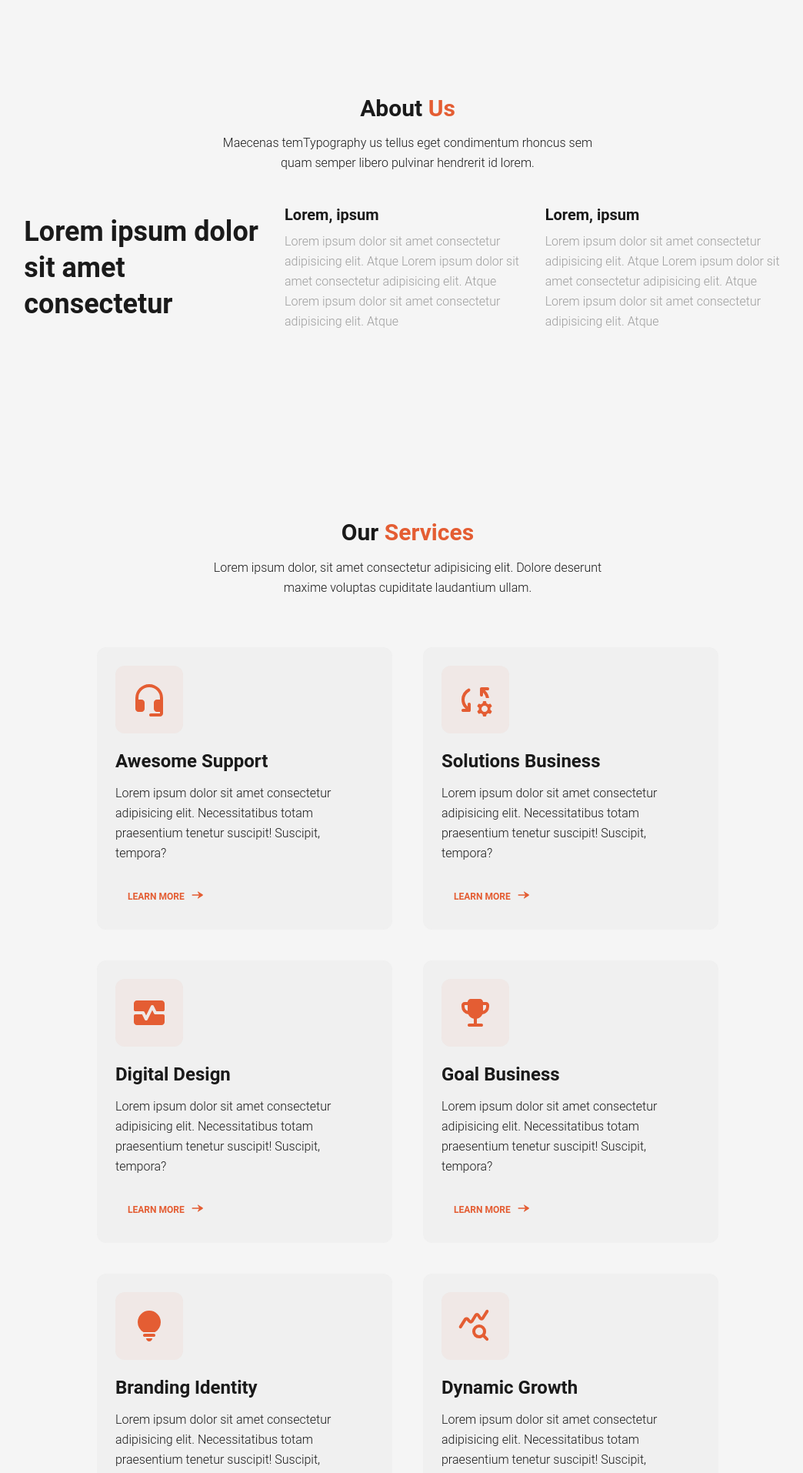
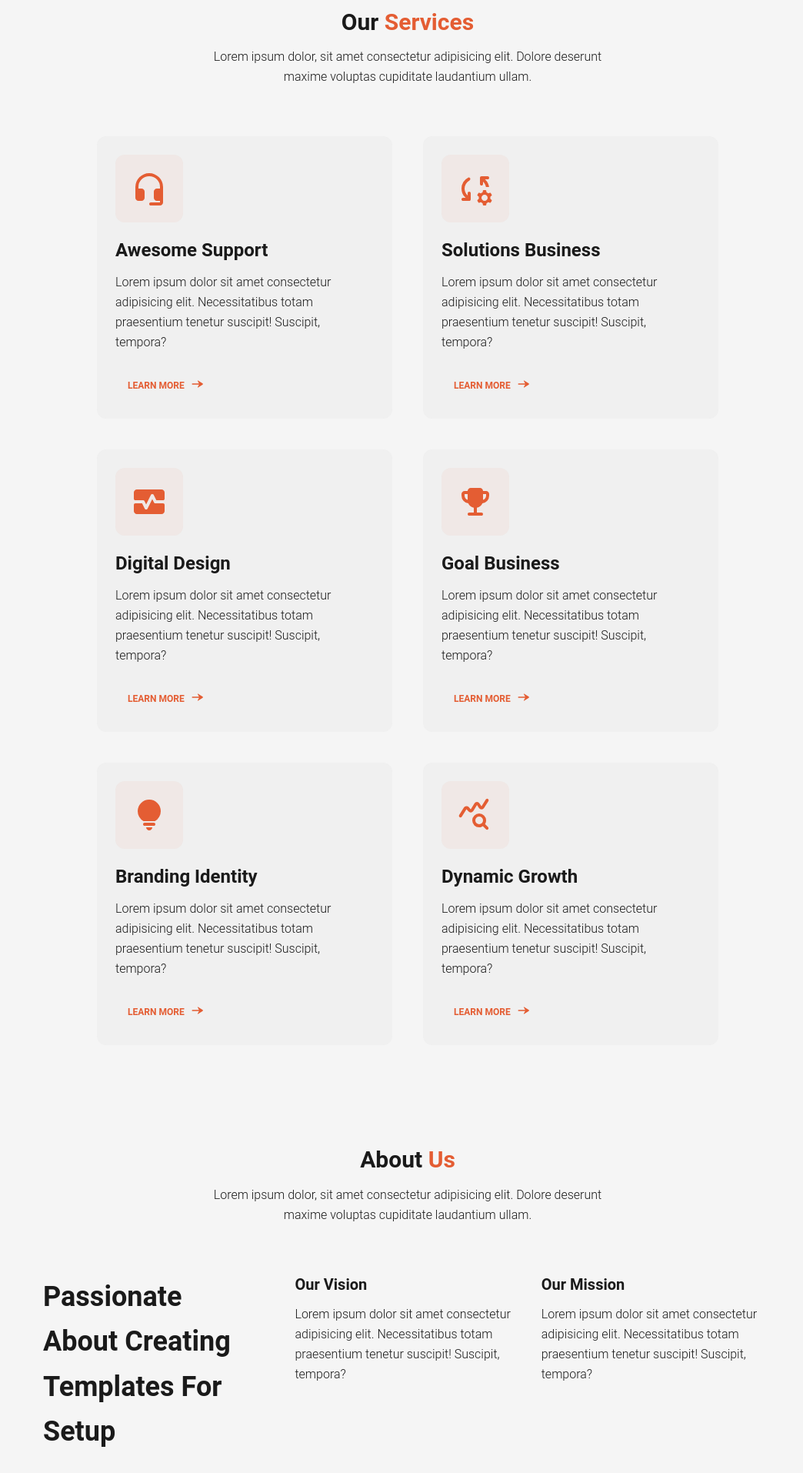
Before and after one commit to fiquell/deoxa, a Next.js app: page / in a window 1280 px wide. Shown: the part 920-2834 px from the top of the page at 77% size, without its empty margins (110-1154 px from the left). Built offline with nearby package versions, Linux system fonts and the light colour scheme.

Commit message:
rewrite about section

```diff
--- a/src/components/About.tsx
+++ b/src/components/About.tsx
@@ -1,61 +1,35 @@
 import { Typography } from "@material-tailwind/react";
-
-type AboutSection = {
-  id: number,
-  tittle: string,
-  desc: string
-}
-
-
-
-export const aboutSection: AboutSection[] = [
-  {
-    id: 1,
-    tittle: 'Lorem, ipsum',
-    desc: 'Lorem ipsum dolor sit amet consectetur adipisicing elit. Atque Lorem ipsum dolor sit amet consectetur adipisicing elit. Atque Lorem ipsum dolor sit amet consectetur adipisicing elit. Atque '
-  },
-  {
-    id: 2,
-    tittle: 'Lorem, ipsum',
-    desc: 'Lorem ipsum dolor sit amet consectetur adipisicing elit. Atque Lorem ipsum dolor sit amet consectetur adipisicing elit. Atque Lorem ipsum dolor sit amet consectetur adipisicing elit. Atque '
-  }
-]
-
-
+import { VISION_MISSION } from "~/constants";
 
 const About = () => {
   return (
-    <>
-      <div className="mt-32">
-        <div className="flex flex-col gap-10 py-28 px-10 ">
-          <div className="flex flex-col items-center justify-center">
+    <section className="mt-32 flex flex-col items-center">
       <Typography variant="h3" className="mb-3">
         About <span className="text-primary">Us</span>
       </Typography>
-            <Typography variant="paragraph" className="lg:w-1/2 text-center">
-              Maecenas temTypography us tellus eget condimentum rhoncus sem quam semper
-              libero pulvinar hendrerit id lorem.
+      <Typography variant="paragraph" className="mb-16 text-center lg:w-1/2">
+        Lorem ipsum dolor, sit amet consectetur adipisicing elit. Dolore
+        deserunt maxime voluptas cupiditate laudantium ullam.
+      </Typography>
+      <div className="flex flex-col gap-5 md:flex-row lg:gap-20 lg:px-20">
+        <div className="lg:w-3/4">
+          <Typography variant="h2" className="leading-relaxed">
+            Passionate About Creating Templates For Setup
           </Typography>
         </div>
-          <div className="container grid md:grid-cols-3 lg:grid-cols-3 place-items-center grid-cols-1 gap-5">
-            <div className="flex w-80 flex-col text-3xl">
-              <Typography variant="h2">Lorem ipsum dolor sit amet consectetur</Typography>
-            </div>
-            {aboutSection.map( items => (
-            <div key={items.id}>
-              <div className="flex w-80 flex-col">
-              <Typography variant="h5" className="text-xl mb-2">{items.tittle}</Typography>
-              <Typography variant="paragraph" className="text-gray-500">
-                {items.desc}
+        <div className="flex flex-col gap-5 lg:flex-row">
+          {VISION_MISSION.map(({ title, subtitle }) => (
+            <div key={title} className="lg:w-1/2">
+              <Typography variant="h5" className="mb-3">
+                {title}
               </Typography>
-            </div>
+              <Typography variant="paragraph">{subtitle}</Typography>
             </div>
           ))}
         </div>
       </div>
-      </div>
-    </>
+    </section>
   );
-}
+};
 
 export default About;
--- a/src/constants.ts
+++ b/src/constants.ts
@@ -4,6 +4,7 @@ import {
   type Icons,
   type Links,
   type Services,
+  type VisionMission,
 } from "~/interfaces";
 
 export const SERVICES: Services[] = [
@@ -48,6 +49,19 @@ export const SERVICES: Services[] = [
     subtitle:
       "Lorem ipsum dolor sit amet consectetur adipisicing elit. Necessitatibus totam praesentium tenetur suscipit! Suscipit, tempora?",
     url: "/",
+  },
+];
+
+export const VISION_MISSION: VisionMission[] = [
+  {
+    title: "Our Vision",
+    subtitle:
+      "Lorem ipsum dolor sit amet consectetur adipisicing elit. Necessitatibus totam praesentium tenetur suscipit! Suscipit, tempora?",
+  },
+  {
+    title: "Our Mission",
+    subtitle:
+      "Lorem ipsum dolor sit amet consectetur adipisicing elit. Necessitatibus totam praesentium tenetur suscipit! Suscipit, tempora?",
   },
 ];
 
--- a/src/pages/index.tsx
+++ b/src/pages/index.tsx
@@ -1,10 +1,10 @@
 import Head from "next/head";
 import About from "~/components/About";
+import Contact from "~/components/Contact";
 import Features from "~/components/Features";
 import Footer from "~/components/Footer";
 import Hero from "~/components/Hero";
 import Services from "~/components/Services";
-import Contact from "~/components/Contact";
 
 const Home = () => {
   return (
@@ -19,8 +19,8 @@ const Home = () => {
       </Head>
       <main className="container">
         <Hero />
+        <Services />
         <About />
-        <Services />
         <Features />
         <Contact />
       </main>
```
Also changed, not shown: src/interfaces.ts (+5 -6 lines). Lines whose indentation alone changed are shown as unchanged.
